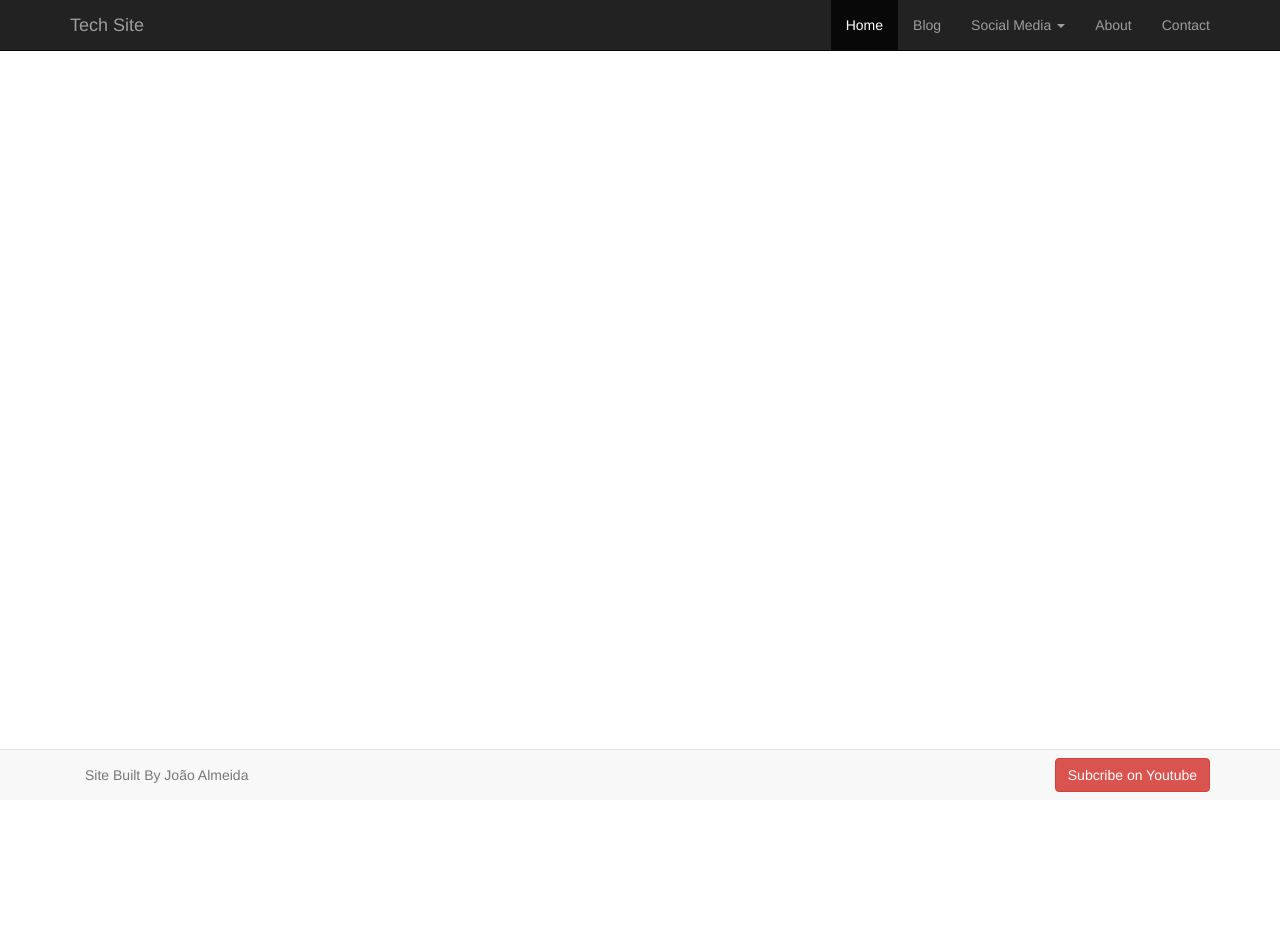
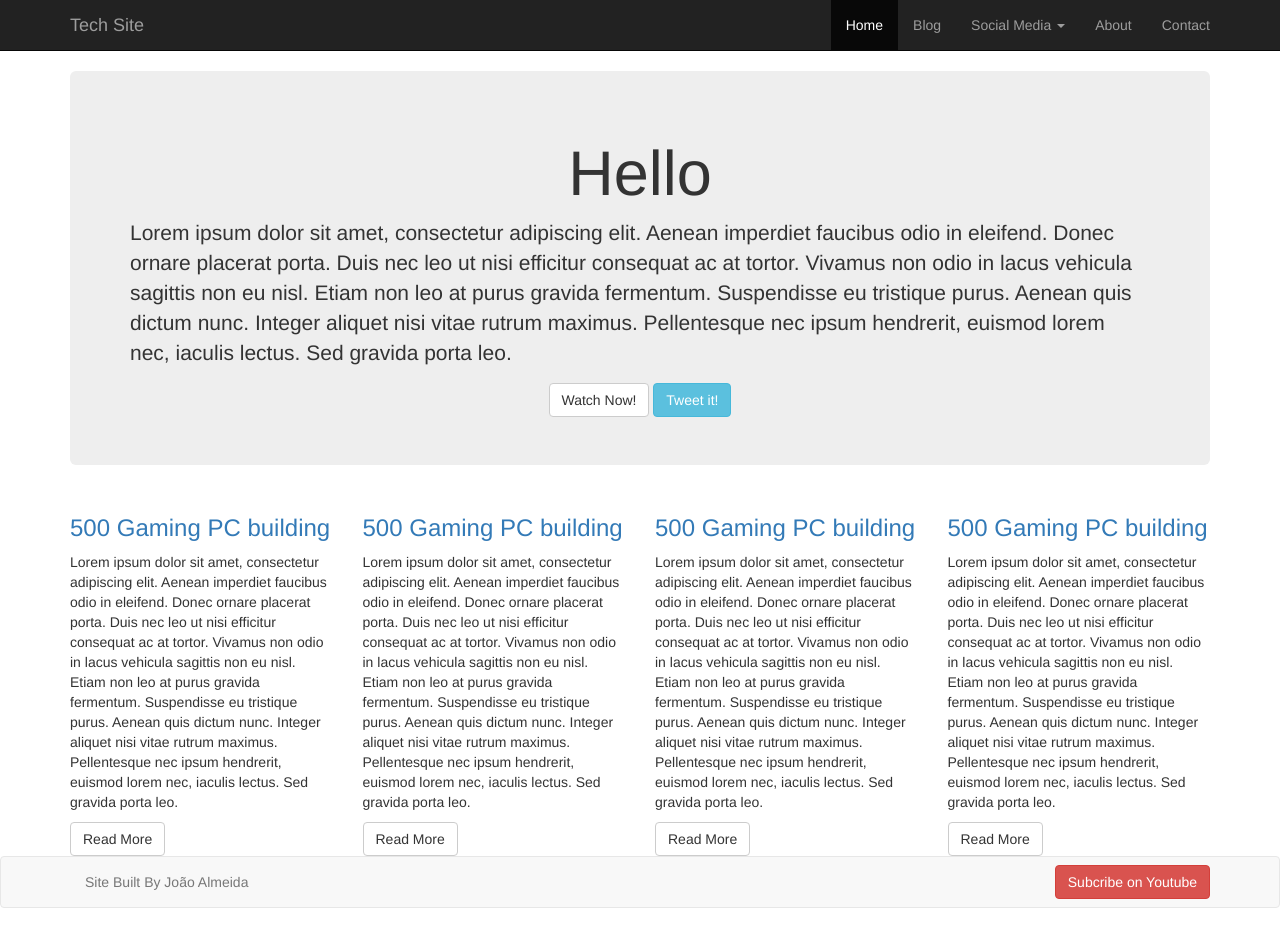
Before and after one commit to JoaoCEAlmeida/BootstrapWebsite, a plain HTML site: page index.html in a window 1280 px wide. Before the commit the page ends 800 px from the top, so only its background shows below. Drawn offline with nearby package versions, Linux system fonts and the light colour scheme.

Commit message:
jumbotron and grid

```diff
--- a/index.html
+++ b/index.html
@@ -8,7 +8,7 @@
 	</head>
 
 	<body>
-
+		<!-- Navigation bar -->
 		<div class = "navbar navbar-inverse navbar-static-top">
 			<div class = "container">
 				<a href="#" class = "navbar-brand"> Tech Site </a>
@@ -40,7 +40,50 @@
 			</div>
 		</div>
 
-		<div class="navbar navbar-default navbar-fixed-bottom">
+		<div class="container">
+			<div class="jumbotron">
+				<center><h1>Hello</h1></center>
+				<p>Lorem ipsum dolor sit amet, consectetur adipiscing elit. Aenean imperdiet faucibus odio in eleifend. Donec ornare placerat porta. Duis nec leo ut nisi efficitur consequat ac at tortor. Vivamus non odio in lacus vehicula sagittis non eu nisl. Etiam non leo at purus gravida fermentum. Suspendisse eu tristique purus. Aenean quis dictum nunc. Integer aliquet nisi vitae rutrum maximus. Pellentesque nec ipsum hendrerit, euismod lorem nec, iaculis lectus. Sed gravida porta leo.</p>
+				<center><a href="#" class="btn btn-default">Watch Now!</a>
+				<a href="#" class="btn btn-info">Tweet it!</a></center>
+			</div>
+		</div>
+
+		<div class="container">
+			<div class="row">
+				<div class="col-md-3">
+					<h3><a href="#">500 Gaming PC building</a></h3>
+
+					<p>Lorem ipsum dolor sit amet, consectetur adipiscing elit. Aenean imperdiet faucibus odio in eleifend. Donec ornare placerat porta. Duis nec leo ut nisi efficitur consequat ac at tortor. Vivamus non odio in lacus vehicula sagittis non eu nisl. Etiam non leo at purus gravida fermentum. Suspendisse eu tristique purus. Aenean quis dictum nunc. Integer aliquet nisi vitae rutrum maximus. Pellentesque nec ipsum hendrerit, euismod lorem nec, iaculis lectus. Sed gravida porta leo.</p>
+
+					<a href="#" class="btn btn-default"> Read More </a>
+				</div>
+					<div class="col-md-3">
+					<h3><a href="#">500 Gaming PC building</a></h3>
+
+					<p>Lorem ipsum dolor sit amet, consectetur adipiscing elit. Aenean imperdiet faucibus odio in eleifend. Donec ornare placerat porta. Duis nec leo ut nisi efficitur consequat ac at tortor. Vivamus non odio in lacus vehicula sagittis non eu nisl. Etiam non leo at purus gravida fermentum. Suspendisse eu tristique purus. Aenean quis dictum nunc. Integer aliquet nisi vitae rutrum maximus. Pellentesque nec ipsum hendrerit, euismod lorem nec, iaculis lectus. Sed gravida porta leo.</p>
+
+					<a href="#" class="btn btn-default"> Read More </a>
+				</div>
+					<div class="col-md-3">
+					<h3><a href="#">500 Gaming PC building</a></h3>
+
+					<p>Lorem ipsum dolor sit amet, consectetur adipiscing elit. Aenean imperdiet faucibus odio in eleifend. Donec ornare placerat porta. Duis nec leo ut nisi efficitur consequat ac at tortor. Vivamus non odio in lacus vehicula sagittis non eu nisl. Etiam non leo at purus gravida fermentum. Suspendisse eu tristique purus. Aenean quis dictum nunc. Integer aliquet nisi vitae rutrum maximus. Pellentesque nec ipsum hendrerit, euismod lorem nec, iaculis lectus. Sed gravida porta leo.</p>
+
+					<a href="#" class="btn btn-default"> Read More </a>
+				</div>
+					<div class="col-md-3">
+					<h3><a href="#">500 Gaming PC building</a></h3>
+
+					<p>Lorem ipsum dolor sit amet, consectetur adipiscing elit. Aenean imperdiet faucibus odio in eleifend. Donec ornare placerat porta. Duis nec leo ut nisi efficitur consequat ac at tortor. Vivamus non odio in lacus vehicula sagittis non eu nisl. Etiam non leo at purus gravida fermentum. Suspendisse eu tristique purus. Aenean quis dictum nunc. Integer aliquet nisi vitae rutrum maximus. Pellentesque nec ipsum hendrerit, euismod lorem nec, iaculis lectus. Sed gravida porta leo.</p>
+
+					<a href="#" class="btn btn-default"> Read More </a>
+				</div>
+			</div>
+		</div>
+
+		<!-- Footer -->
+		<div class="navbar navbar-default">
 			<div class="container">
 				<p class="navbar-text pull-left">Site Built By João Almeida</p>
 				<a href="#" class="navbar-btn btn-danger btn pull-right"> Subcribe on Youtube </a>
```
